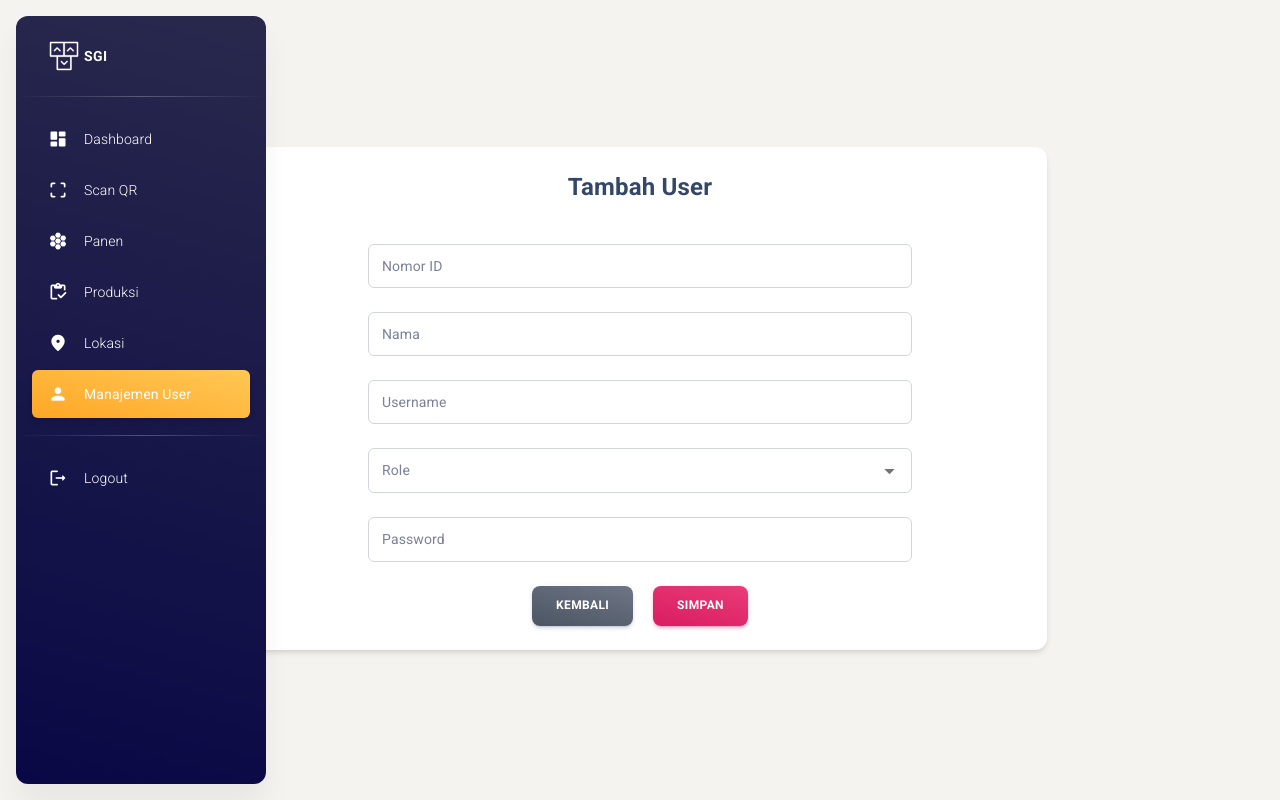
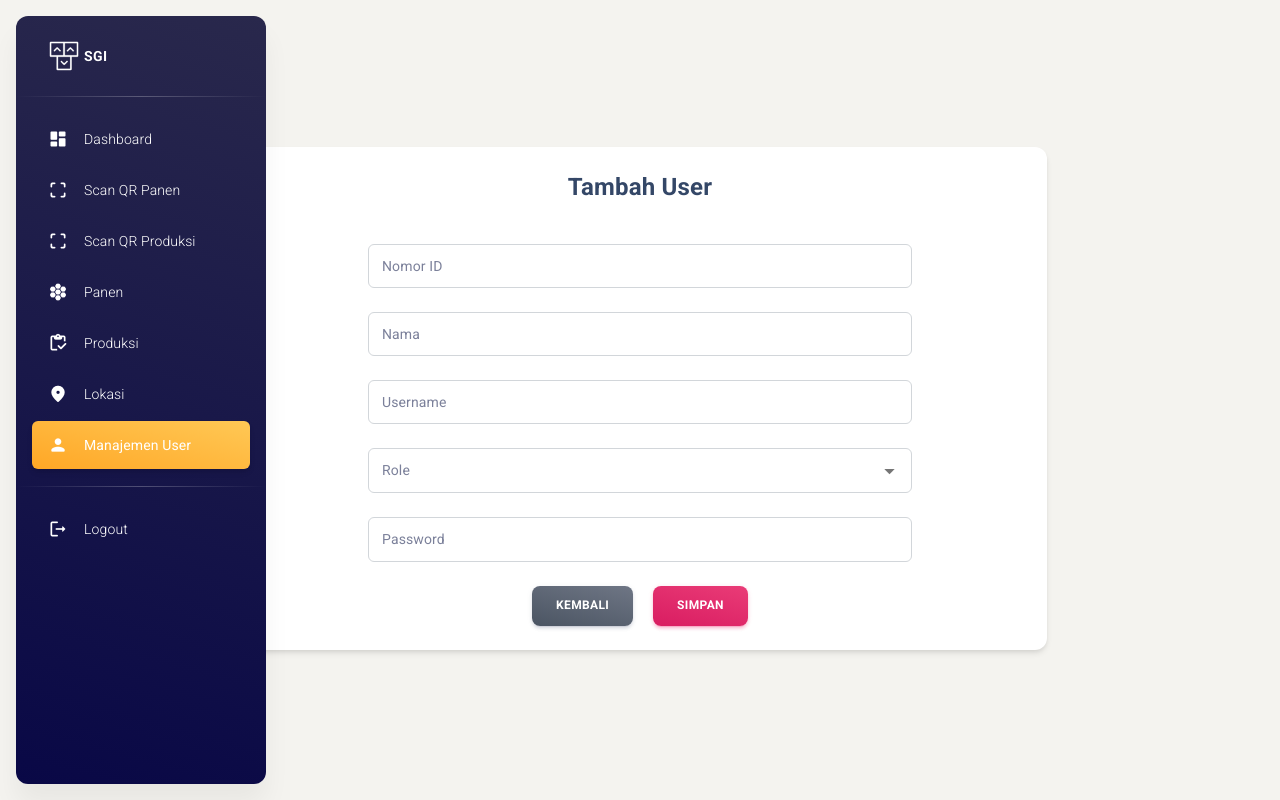
Before and after one commit to davidtpanjaitan/david-webfrontend, a React (Create React App) app: page /user/tambah in a window 1280 px wide. Built offline with nearby package versions, Linux system fonts and the light colour scheme.

Commit message:
minor changes

```diff
--- a/src/layouts/manajemenLokasi/detailLokasi.js
+++ b/src/layouts/manajemenLokasi/detailLokasi.js
@@ -41,21 +41,6 @@ function DetailLokasi() {
       .catch((err) => console.log(err));
   }, []);
 
-  const [formData, setFormData] = useState({
-    namaLokasi: '',
-    namaPetani: '',
-    koordinat: '',
-    lokasiLengkap: '',
-  });
-
-  const handleChange = (e) => {
-    const { name, value } = e.target;
-    setFormData({
-      ...formData,
-      [name]: value,
-    });
-  };
-
   const handleButtonKembali = () => {
     navigate(-1);
   }
@@ -77,7 +62,6 @@ function DetailLokasi() {
   const confirmSubmit = async (e) => {
     setShowModal(false);
     // setIsLoading(true);
-    console.log(formData);
 
     try {
       const response = await axios.delete(`${baseUrl}/lokasi/${id}`);
@@ -141,7 +125,7 @@ function DetailLokasi() {
                 {/* Lokasi Lengkap */}
                 <Grid container spacing={3} align="left" ml={2}>
                   <Grid item xs={4} md={4} mb={2}>
-                    <MDTypography variant="subtitle2" fontWeight="regular">Nama Lokasi</MDTypography>
+                    <MDTypography variant="subtitle2" fontWeight="regular">Lokasi Lengkap</MDTypography>
                   </Grid>
                   <Grid item xs={1} md={1} mb={2}>
                     <MDTypography variant="subtitle2" fontWeight="medium">:</MDTypography>
--- a/src/layouts/manajemenUser/addUser.js
+++ b/src/layouts/manajemenUser/addUser.js
@@ -179,7 +179,7 @@ function AddUser() {
                         </MenuItem>
                         <MenuItem value={"admin"}>Admin</MenuItem>
                         <MenuItem value={"petugasLokasi"}>Petugas Lapangan</MenuItem>
-                        <MenuItem value={"picLokasi"}>Koordinator Lapangan</MenuItem>
+                        <MenuItem value={"picLokasi"}>PIC Lapangan</MenuItem>
                         <MenuItem value={"petugasWarehouse"}>Petugas Warehouse</MenuItem>
                         <MenuItem value={"petugasProduksi"}>Petugas Produksi</MenuItem>
                       </Select>
--- a/src/routes.js
+++ b/src/routes.js
@@ -2,7 +2,8 @@
 import Dashboard from "./layouts/dashboard/Dashboard";
 import ListPanen from "./layouts/panen/admin/ListPanen";
 import ListProduksi from "./layouts/produksi/admin/ListProduksi";
-import ScanQr from "./layouts/scanQr/ScanQr";
+import ScanQrPanen from "./layouts/scanQr/ScanQrPanen";
+import ScanQrProduksi from "./layouts/scanQr/ScanQrProduksi";
 import ListUser from "./layouts/manajemenUser/ListUser";
 import ListLokasi from "./layouts/manajemenLokasi/ListLokasi";
 
@@ -20,11 +21,19 @@ const routes = [
   },
   {
     type: "collapse",
-    name: "Scan QR",
-    key: "scan-qr",
+    name: "Scan QR Panen",
+    key: "scan-qr-panen",
     icon: <Icon fontSize="small">crop_free</Icon>,
-    route: "/scan-qr",
-    component: <ScanQr />,
+    route: "/scan-qr-panen",
+    component: <ScanQrPanen />,
+  },
+  {
+    type: "collapse",
+    name: "Scan QR Produksi",
+    key: "scan-qr-produksi",
+    icon: <Icon fontSize="small">crop_free</Icon>,
+    route: "/scan-qr-produksi",
+    component: <ScanQrProduksi />,
   },
   {
     type: "collapse",
```
